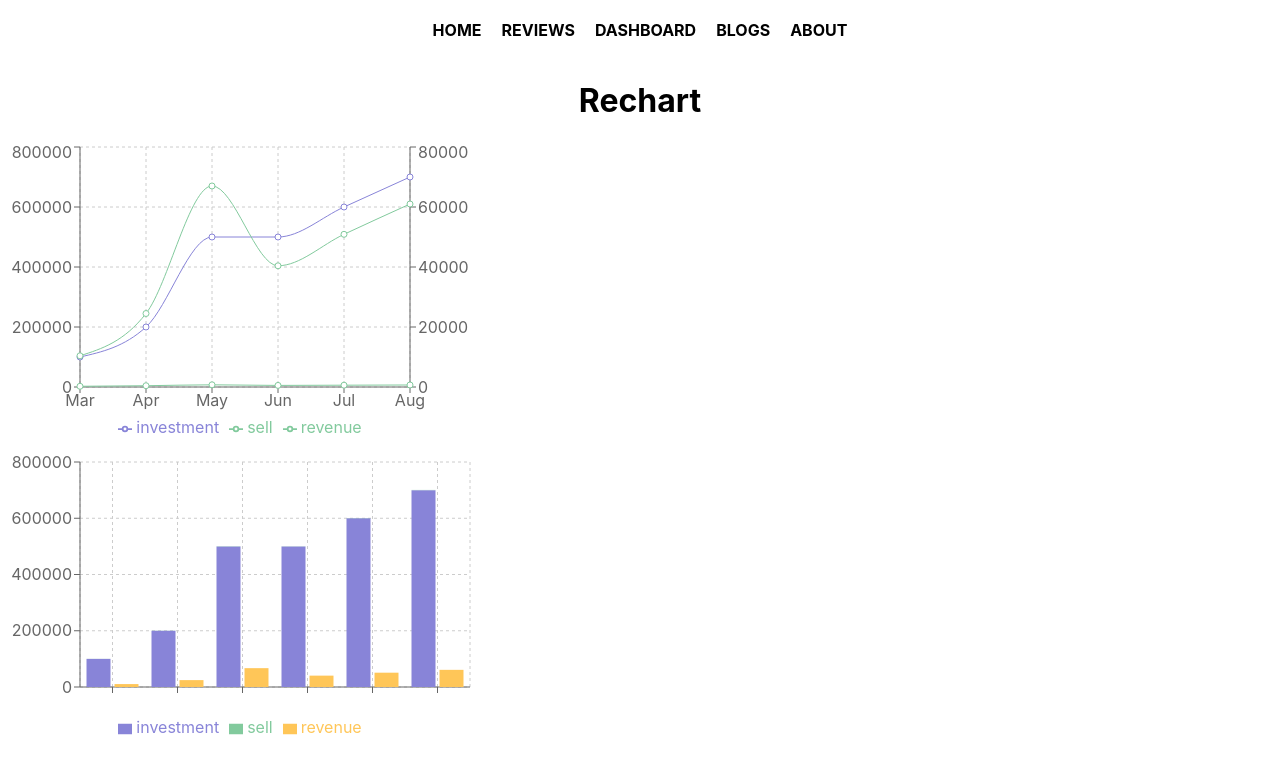
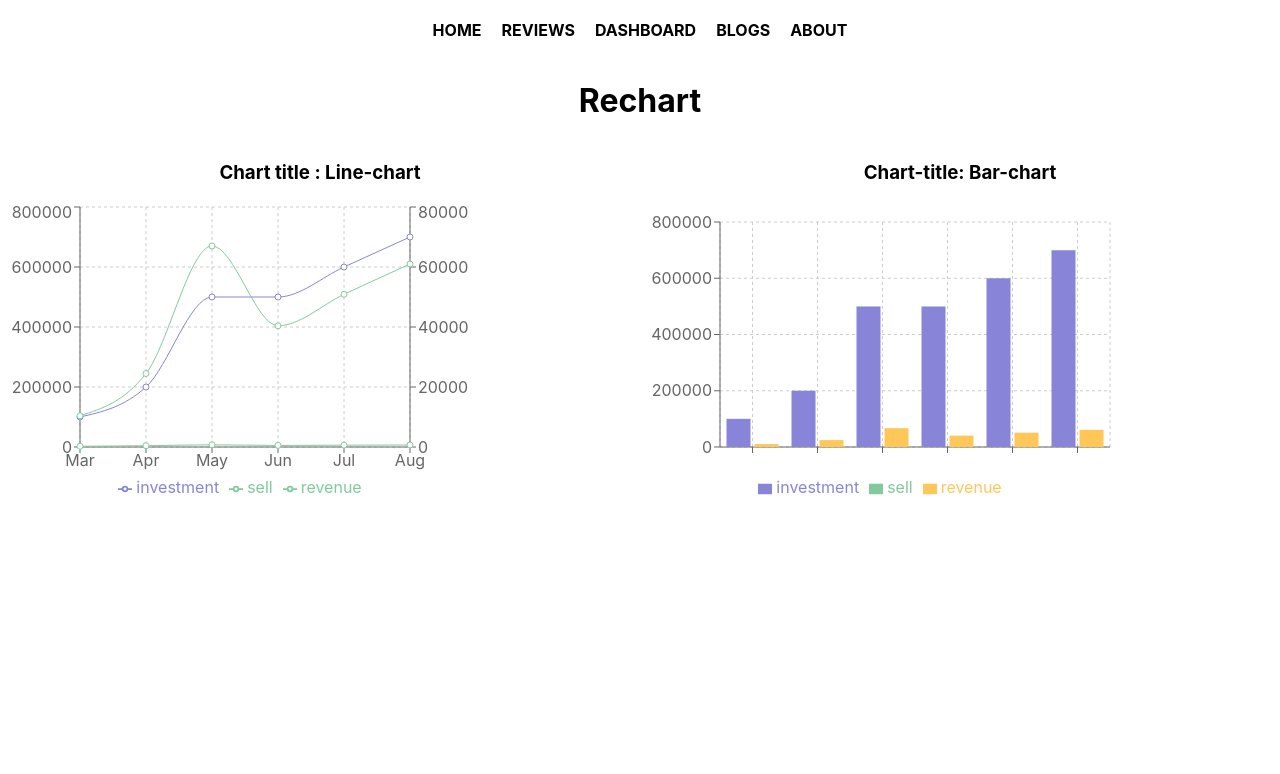
Before and after one commit to shahin7333/Good_Food, a React (Create React App) app: page /dashboard in a window 1280 px wide. Shown: the top 774 px of the page. Built offline with nearby package versions, Linux system fonts and the light colour scheme.

Commit message:
rechart update

```diff
--- a/src/Component/Dashboard/Dashboard.css
+++ b/src/Component/Dashboard/Dashboard.css
@@ -1,3 +1,12 @@
-.chart h1 {
+.charts h1 {
     text-align: center;
 }
+
+.chart-container {
+    display: grid;
+    grid-template-columns: 1fr 1fr;
+}
+
+.chart {
+    text-align: center;
+}
--- a/src/Component/Dashboard/Dashboard.js
+++ b/src/Component/Dashboard/Dashboard.js
@@ -41,11 +41,11 @@
         }
     ]
     return (
-        <div className='chart'>
+        <div className='charts'>
             <h1>Rechart</h1>
             <div className='chart-container'>
-                <div>
-
+                <div className='chart'>
+                    <h3>Chart title : Line-chart</h3>
                     <LineChart
                         width={500}
                         height={300}
@@ -70,7 +70,8 @@
 
 
                 </div>
-                <div>
+                <div className='chart'>
+                    <h3>Chart-title: Bar-chart</h3>
                     <BarChart
                         width={500}
                         height={300}
```
